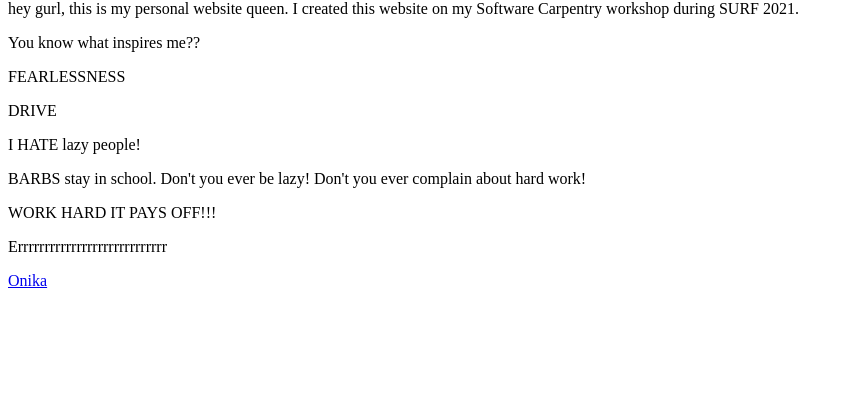
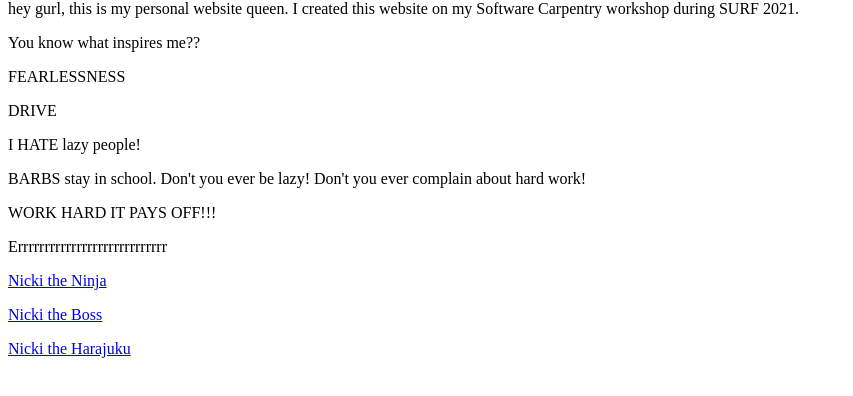
Before and after one commit to Itsreal626/itsreal626.github.io, a plain HTML site: page index.html in a window 1280 px wide. Shown: the part 66-462 px from the top of the page, without its empty margins (0-853 px from the left). Drawn offline with Linux system fonts and the light colour scheme.

```diff
--- a/index.html
+++ b/index.html
@@ -18,4 +18,8 @@
 
 <p>Errrrrrrrrrrrrrrrrrrrrrrrrrrr<br>
 
-<p> <a href="https://shop.nickiminajofficial.com/">Onika</a>
+<p> <a href="https://shop.nickiminajofficial.com/">Nicki the Ninja</a>
+
+<p> <a href="https://open.spotify.com/artist/0hCNtLu0JehylgoiP8L4Gh">Nicki the Boss</a>
+
+<p> <a href="https://youtu.be/DEaBbkjNhVU">Nicki the Harajuku</a>
```
